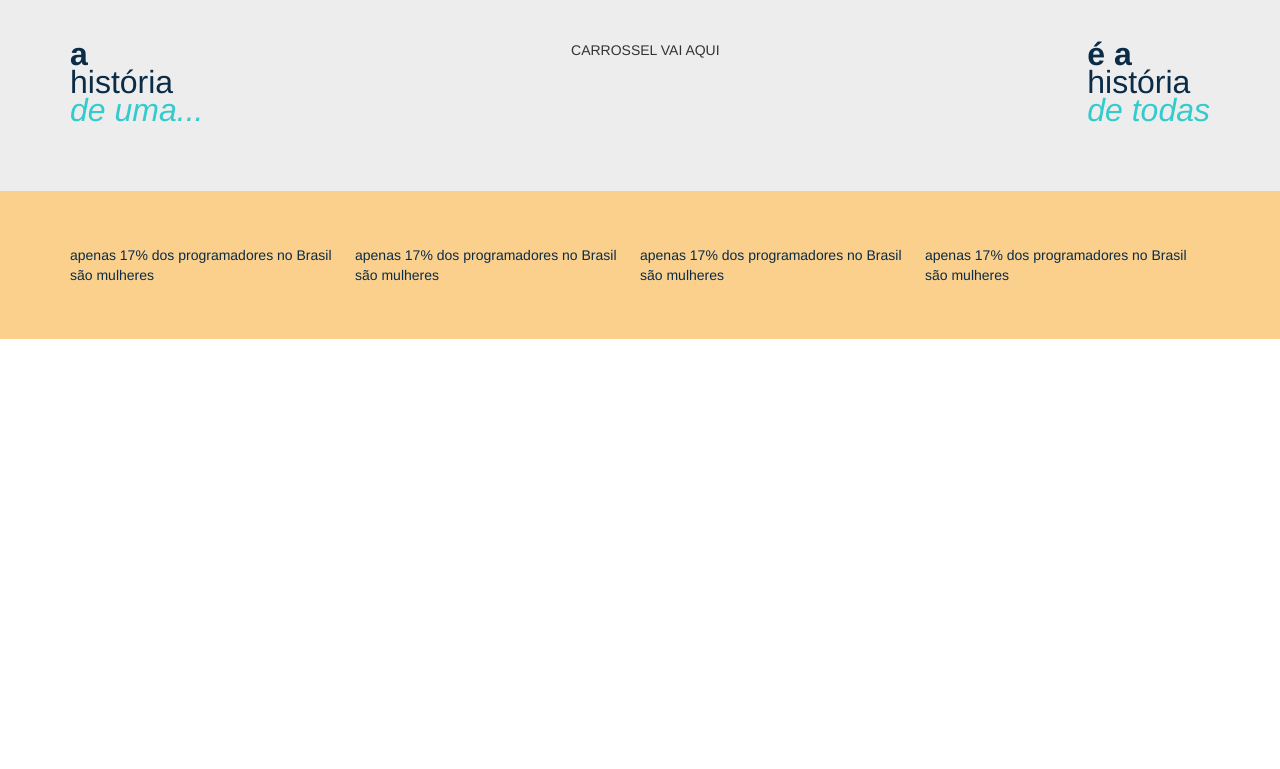
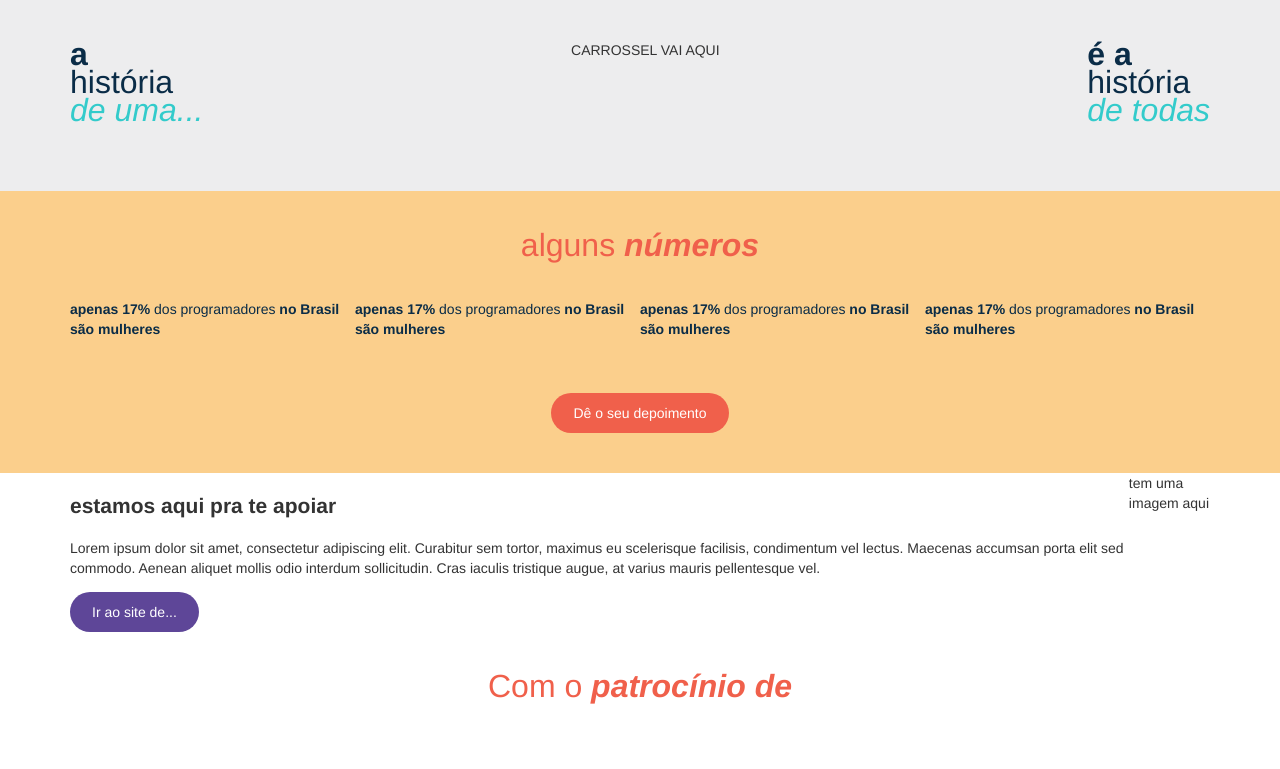
Before and after one commit to melostbr/mais-mulheres, a plain HTML site: page index.html in a window 1280 px wide. Drawn offline with Linux system fonts and the light colour scheme.

Commit message:
sections structure

```diff
--- a/index.html
+++ b/index.html
@@ -39,22 +39,53 @@
 
   <section class="numbers">
     <div class="container">
+      <h2 class="numbers__title">alguns <strong><em>números</em></strong></h2>
       <div class="numbers__flex">
         <div class="numbers__item">
-          <p>apenas 17% dos programadores no Brasil são mulheres</p>
+          <p>
+            <strong>apenas 17% </strong>dos programadores <strong>no Brasil são mulheres</strong>
+          </p>
         </div>
         <div class="numbers__item">
-          <p>apenas 17% dos programadores no Brasil são mulheres</p>
+          <p>
+            <strong>apenas 17% </strong>dos programadores <strong>no Brasil são mulheres</strong>
+          </p>
         </div>
         <div class="numbers__item">
-          <p>apenas 17% dos programadores no Brasil são mulheres</p>
+          <p>
+            <strong>apenas 17% </strong>dos programadores <strong>no Brasil são mulheres</strong>
+          </p>
         </div>
         <div class="numbers__item">
-          <p>apenas 17% dos programadores no Brasil são mulheres</p>
+          <p>
+            <strong>apenas 17% </strong>dos programadores <strong>no Brasil são mulheres</strong>
+          </p>
+        </div>
+      </div>
+      <button class="numbers__button">Dê o seu depoimento</button>
+    </div>
+  </section>
+
+  <section class="support">
+    <div class="container">
+      <div class="support__flex">
+        <div>
+          <h2>estamos aqui pra te apoiar</h2>
+          <p>
+            Lorem ipsum dolor sit amet, consectetur adipiscing elit. Curabitur sem tortor, maximus eu scelerisque facilisis, condimentum vel lectus. Maecenas accumsan porta elit sed commodo. Aenean aliquet mollis odio interdum sollicitudin. Cras iaculis tristique augue, at varius mauris pellentesque vel.
+          </p>
+          <button class="support__button">Ir ao site de...</button>
+        </div>
+        <div>
+          tem uma imagem aqui
         </div>
       </div>
     </div>
   </section>
 
+  <section class="sponsorship">
+    <h2 class="sponsorship__title">Com o <strong><em>patrocínio de</em></strong></h2>
+  </section>
+
 </body>
 </html>
```
